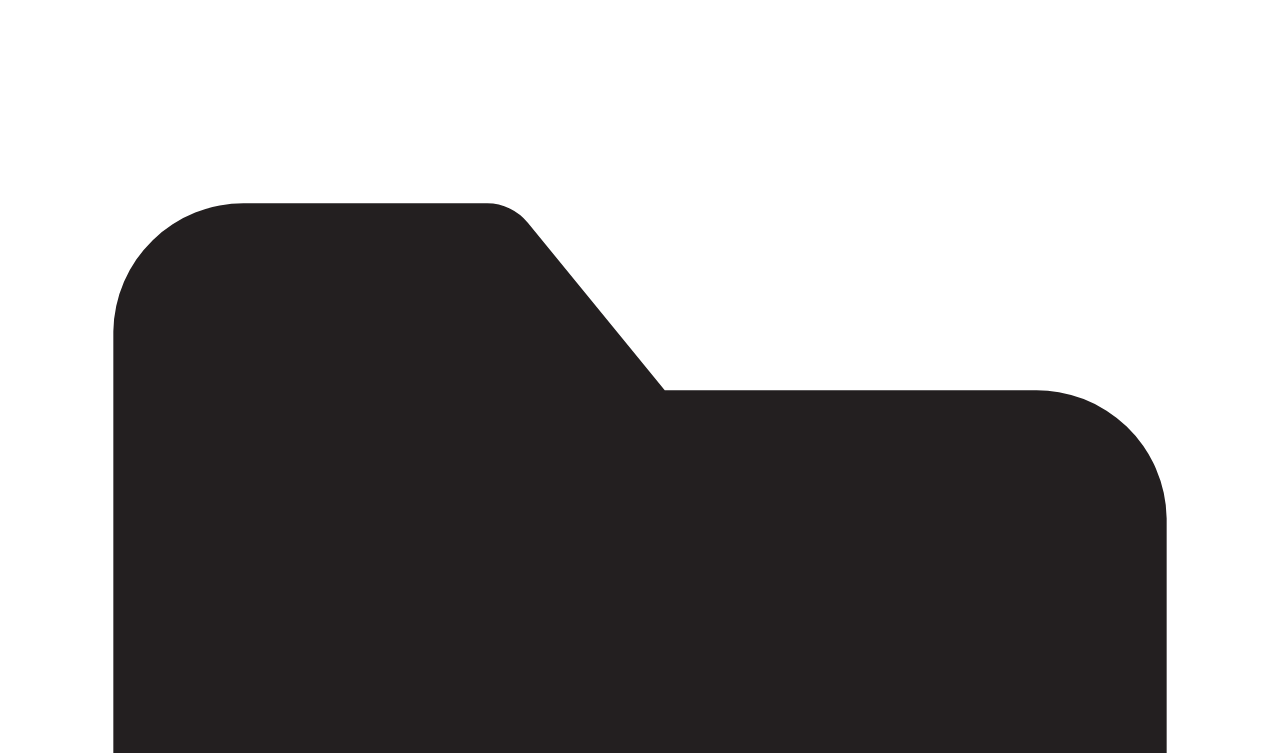
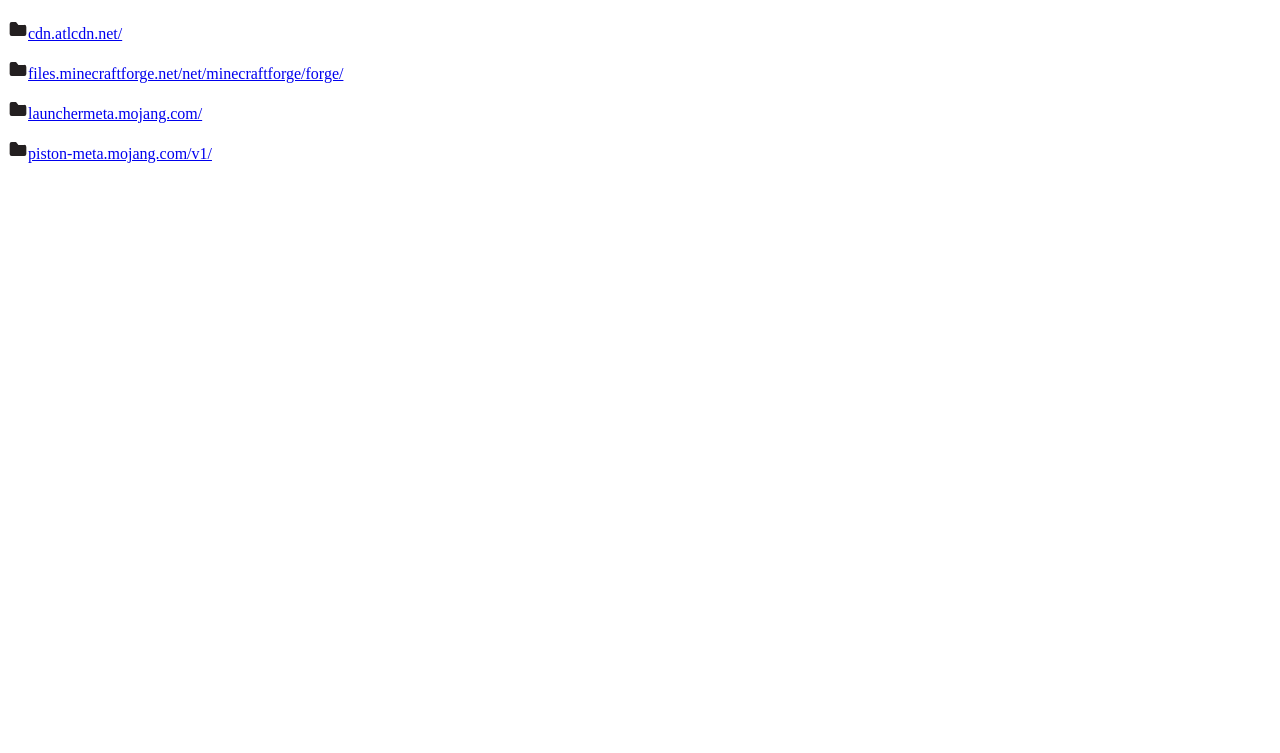
Before and after one commit to CodePearly/Minecraft, a plain HTML site: page index.html in a window 1280 px wide. Shown: the part 47-800 px from the top of the page. Drawn offline with Linux system fonts and the light colour scheme.

Commit message:
Update index.html

```diff
--- a/index.html
+++ b/index.html
@@ -1,6 +1,6 @@
 <title>Index of github.com/CodePearly/Minecraft/tree/DownloadedFromServers/</title>
 <h1><a href="../">../</a></h1>
-<p><a href="cdn.atlcdn.net/"><img src="folder.svg">cdn.atlcdn.net/</a></p>
-<p><a href="files.minecraftforge.net/net/minecraftforge/forge/">files.minecraftforge.net/net/minecraftforge/forge/</a></p>
-<p><a href="launchermeta.mojang.com/">launchermeta.mojang.com/</a></p>
-<p><a href="piston-meta.mojang.com/v1/">piston-meta.mojang.com/v1/</a></p>
+<p><a href="cdn.atlcdn.net/"><img src="folder.svg" height="20" width="20">cdn.atlcdn.net/</a></p>
+<p><a href="files.minecraftforge.net/net/minecraftforge/forge/"><img src="folder.svg" height="20" width="20">files.minecraftforge.net/net/minecraftforge/forge/</a></p>
+<p><a href="launchermeta.mojang.com/"><img src="folder.svg" height="20" width="20">launchermeta.mojang.com/</a></p>
+<p><a href="piston-meta.mojang.com/v1/"><img src="folder.svg" height="20" width="20">piston-meta.mojang.com/v1/</a></p>
```
